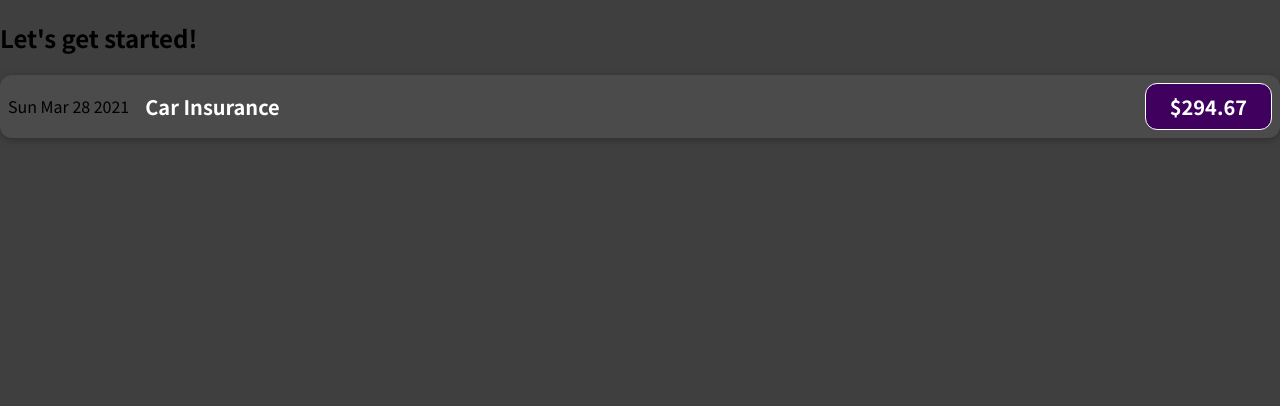
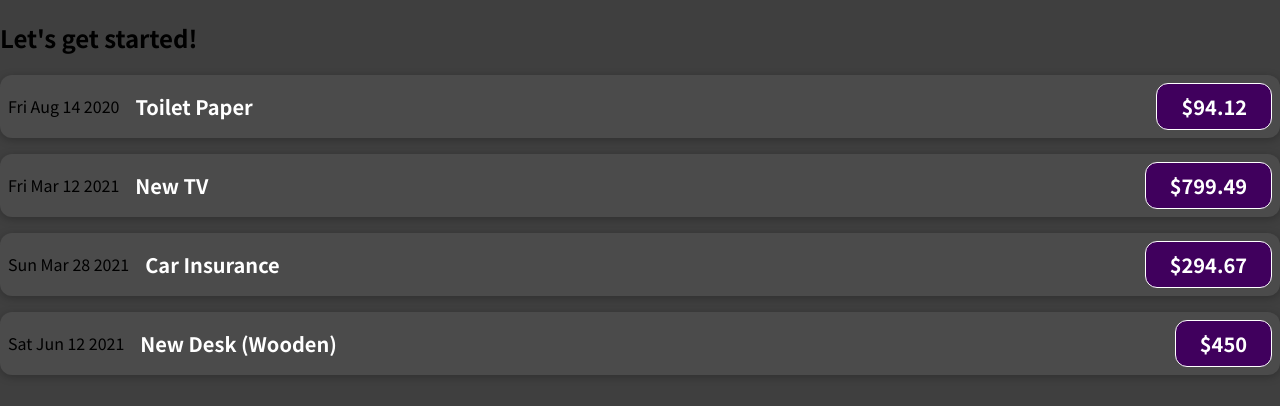
Before and after one commit to dopamine-s-archive/expense-tracker-app, a JavaScript app: page / in a window 1280 px wide. Shown: the top 406 px of the page. Built offline with nearby package versions, Linux system fonts and the light colour scheme.

Commit message:
passing data with props

```diff
--- a/src/App.js
+++ b/src/App.js
@@ -1,10 +1,51 @@
 import ExpenseItem from "./components/ExpenseItem";
 
 function App() {
+  const expenses = [
+    {
+      id: 'e1',
+      title: 'Toilet Paper',
+      amount: 94.12,
+      date: new Date(2020, 7, 14),
+    },
+    { id: 'e2', title: 'New TV', amount: 799.49, date: new Date(2021, 2, 12) },
+    {
+      id: 'e3',
+      title: 'Car Insurance',
+      amount: 294.67,
+      date: new Date(2021, 2, 28),
+    },
+    {
+      id: 'e4',
+      title: 'New Desk (Wooden)',
+      amount: 450,
+      date: new Date(2021, 5, 12),
+    },
+  ];
+
   return (
     <div>
       <h2>Let's get started!</h2>
-      <ExpenseItem />
+      <ExpenseItem
+        title={expenses[0].title}
+        amount={expenses[0].amount}
+        date={expenses[0].date}
+      />
+      <ExpenseItem
+        title={expenses[1].title}
+        amount={expenses[1].amount}
+        date={expenses[1].date}
+      />
+      <ExpenseItem
+        title={expenses[2].title}
+        amount={expenses[2].amount}
+        date={expenses[2].date}
+      />
+      <ExpenseItem
+        title={expenses[3].title}
+        amount={expenses[3].amount}
+        date={expenses[3].date}
+      />
     </div>
   );
 }
--- a/src/components/ExpenseItem.js
+++ b/src/components/ExpenseItem.js
@@ -1,16 +1,12 @@
 import './ExpenseItem.css';
 
-function ExpenseItem() {
-const expenseDate = new Date(2021, 2, 28);
-const expenseTitle = 'Car Insurance';
-const expenseAmount = 294.67;
-
+function ExpenseItem(props) {
   return (
     <div className='expense-item'>
-      <div>{expenseDate.toDateString()}</div>
+      <div>{props.date.toDateString()}</div>
       <div className='expense-item__description'>
-        <h2>{expenseTitle}</h2>
-        <div className='expense-item__price'>${expenseAmount}</div>
+        <h2>{props.title}</h2>
+        <div className='expense-item__price'>${props.amount}</div>
       </div>
     </div>
   );
```
Also changed, not shown: src/components/ExpenseItem.css (line endings or trailing spaces), src/index.css (line endings or trailing spaces), 2 other files (tests, documents, lock files or other folders).
